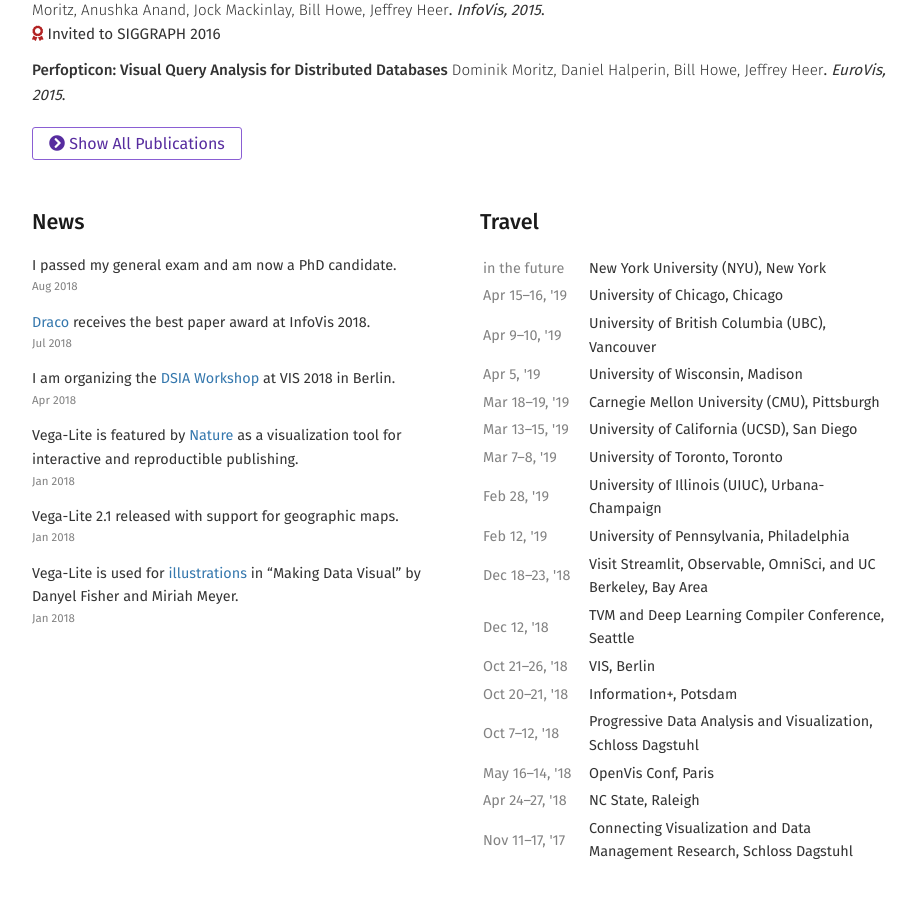
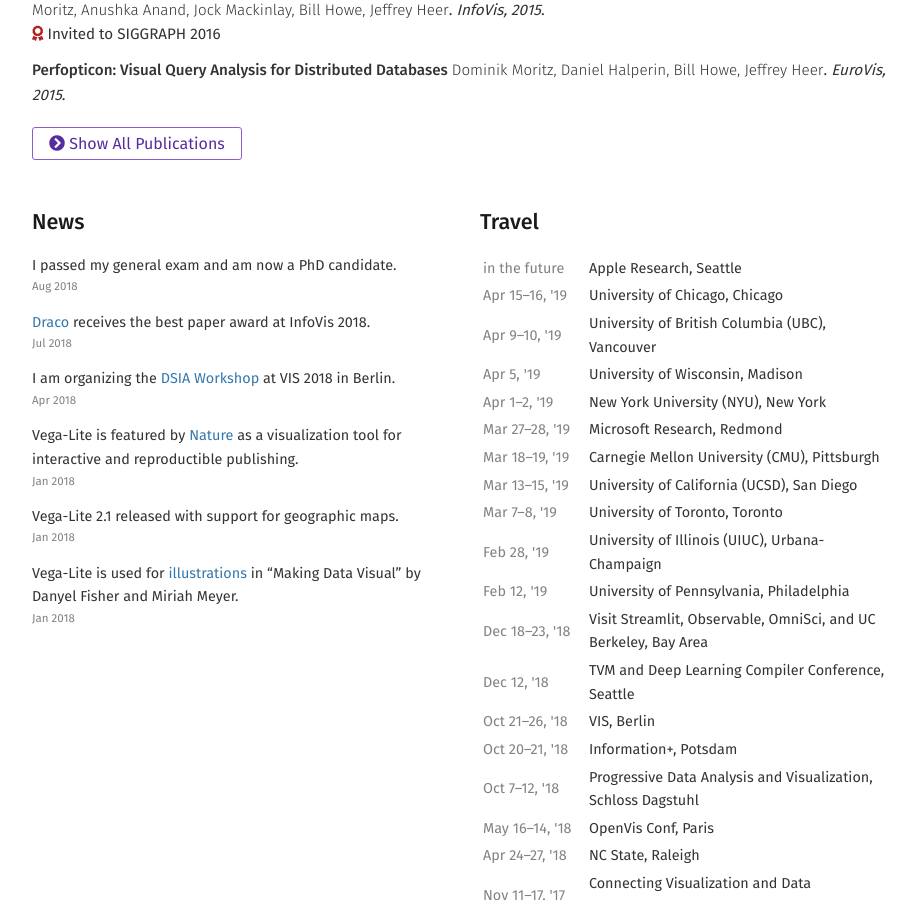
Before and after one commit to domoritz/domoritz.github.io, a Jekyll site: the page built from index.md, in a window 1280 px wide and 900 px high, scrolled down 1573 px. Shown: the whole window, without its empty margins (176-1092 px from the left). Built offline with Jekyll 4.4.1, drawn with Linux system fonts in a browser that asks for light colours; nearby versions of some CDN libraries.

Commit message:
Update schedule

```diff
--- a/_data/travel.yml
+++ b/_data/travel.yml
@@ -1,5 +1,13 @@
+- title: Apple Research
+  where: Seattle
+- title: Microsoft Research
+  where: Redmond
+  start: 2019-03-27
+  end: 2019-03-28
 - title: New York University (NYU)
   where: New York
+  start: 2019-04-01
+  end: 2019-04-02
 - title: University of Chicago
   where: Chicago
   start: 2019-04-15
```
